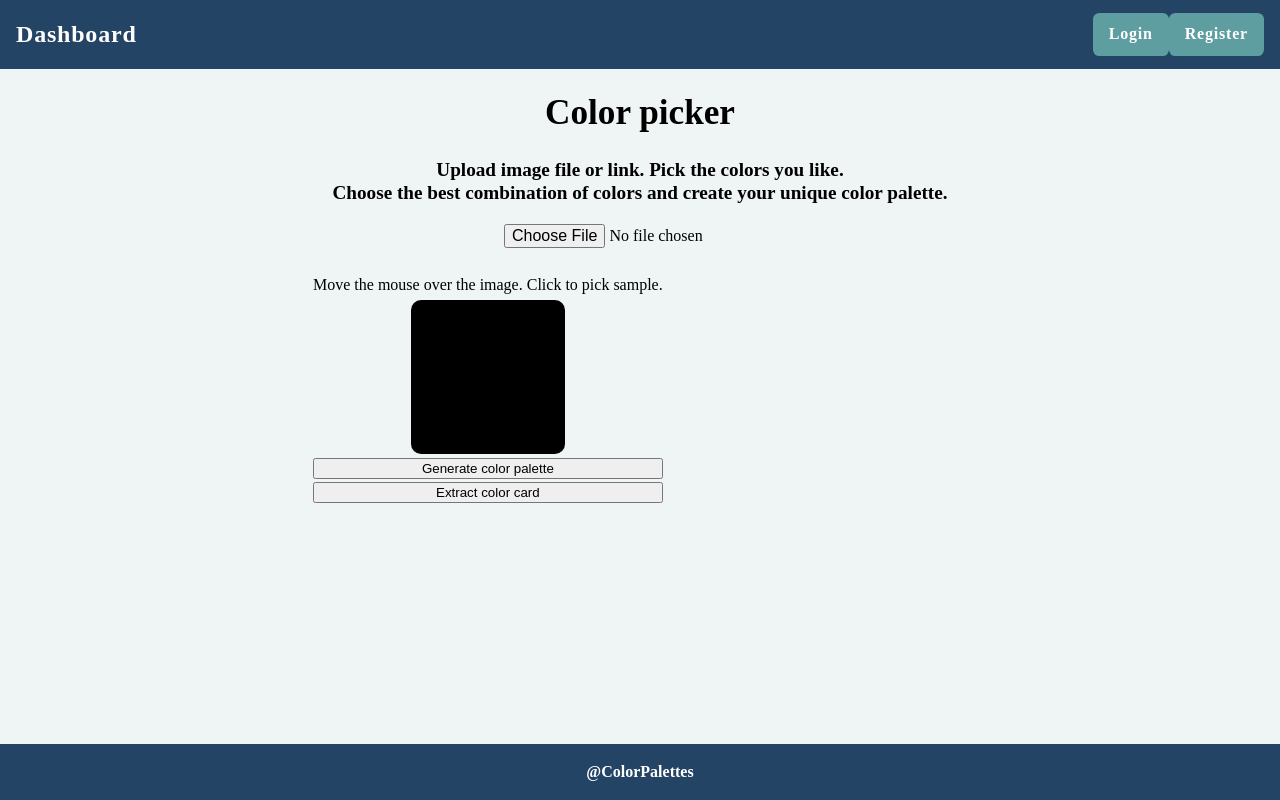
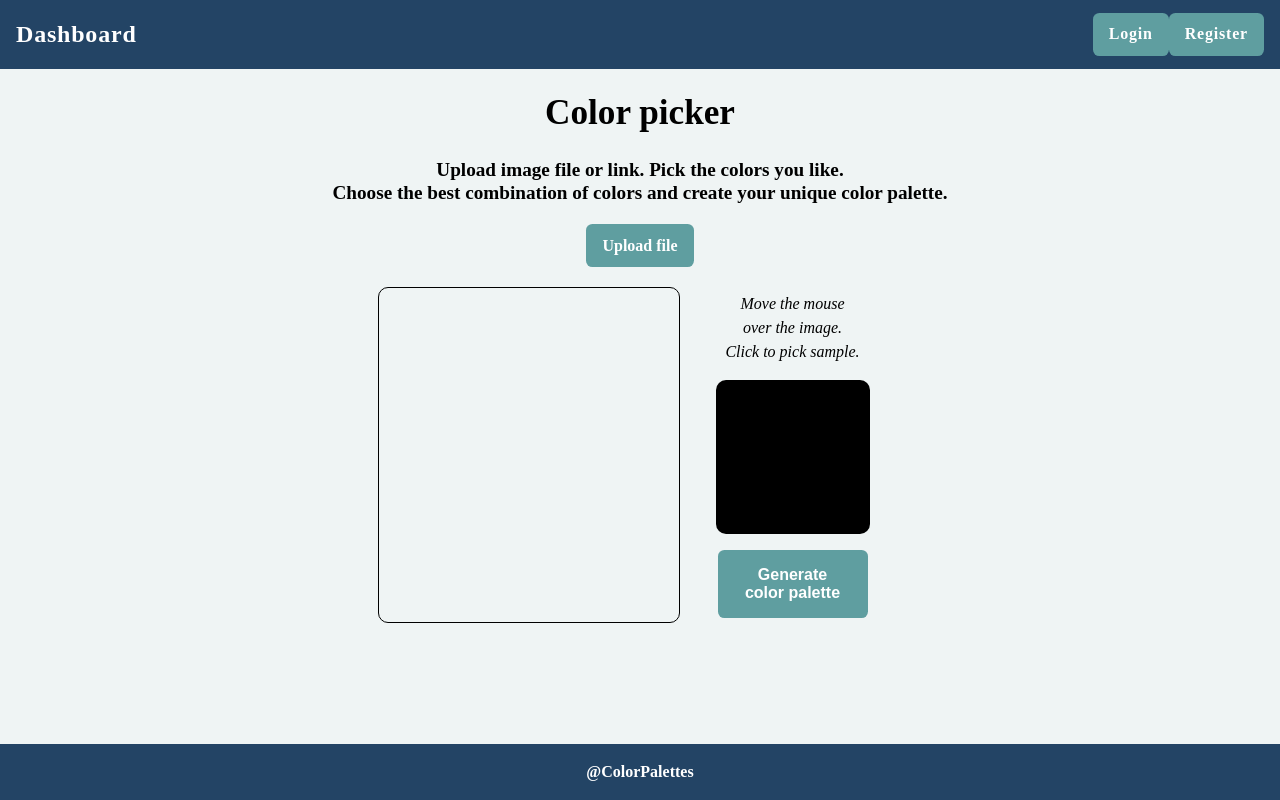
Before and after one commit to MiglenaPencheva/color-palettes-react, a React (Create React App) app: page /color-picker in a window 1280 px wide. Built offline with nearby package versions, Linux system fonts and the light colour scheme.

Commit message:
css updates

```diff
--- a/public/styles/colorPicker.css
+++ b/public/styles/colorPicker.css
@@ -13,9 +13,13 @@ h6 {
 }
 
 .file-input {
-    display: block;
     margin: 20px auto;
-    z-index: 1;
+}
+.file-input:hover {
+    cursor: pointer;
+}
+input[type="file"] {
+    display: none;
 }
 
 #image {
@@ -25,6 +29,8 @@ h6 {
 #pickerContainer {
     margin: 0 auto;
     display: flex;
+    justify-content: center;
+    width: 90vw;
 }
 
 #canvasSection {
@@ -36,7 +42,8 @@ h6 {
 }
 
 #myCanvas {
-    /* border-radius: 5px; */
+    border-radius: 10px;
+    border: 1px solid rgb(0, 0, 0);
 }
 
 #colors {
@@ -46,11 +53,9 @@ h6 {
     max-width: 800px;
     gap: 3px;
 }
-
 .draggable {
     cursor: move;
 }
-
 .dragging {
     opacity: .8;
 }
@@ -68,7 +73,6 @@ h6 {
     font-size: 0.5rem;
     /* background-color: attr('data-color'); */
 }
-
 .close-button {
     padding: 5px;
     width: 20px;
@@ -87,7 +91,6 @@ h6 {
     font-family: 'Syncopate';
     text-shadow: 1px 1px 1px rgb(255, 255, 255);
 }
-
 .close-button:hover {
     cursor: pointer;
     font-size: 1rem;
@@ -104,7 +107,6 @@ h6 {
     font-style: italic;
     text-shadow: 1px 1px 1px rgb(255, 255, 255);
 }
-
 .info:hover {
     cursor: pointer;
     font-size: 1.2rem;
@@ -112,17 +114,20 @@ h6 {
 
 .aside {
     padding: 5px 10px;
+    min-width: 200px;
     display: flex;
     flex-direction: column;
     justify-content: space-around;
+    align-items: center;
     text-align: center;
-    gap: 0.2rem;
+    gap: 1rem;
 }
-
 .instructions {
-    /* flex-wrap: wrap; */
+    width: 90%;
+    max-width: 200px;
+    margin: 0 auto;
+    font-style: italic;
 }
-
 .preview-box {
     margin: 0 auto;
     padding: 2px;
@@ -131,3 +136,7 @@ h6 {
     border-radius: 10px;
     font-size: 0.5rem;
 }
+.save-color-palette {
+    padding: 1rem 0;
+    width: 150px;
+}
--- a/src/components/ColorPickerPage/ColorPickerPage.js
+++ b/src/components/ColorPickerPage/ColorPickerPage.js
@@ -29,6 +29,8 @@ const ColorPickerPage = () => {
             const canvas = document.getElementById('myCanvas');
             const colors = document.getElementById('colors');
 
+            canvas.style.border = 'none';
+            canvas.style['border-radius'] = 0;
             let ratio = img.naturalWidth / img.naturalHeight;
 
             if (ratio > 1) {
@@ -118,13 +120,14 @@ const ColorPickerPage = () => {
                 Choose the best combination of colors
                 and create your unique color palette.</h6>
 
-            <input
-                className="file-input"
-                type="file"
-                name="myImage"
-                onChange={onFileUpload}
-                accept="image/jpeg, image/png, image/jpg"
-            />
+            <label className="button file-input">
+                <input
+                    type="file"
+                    onChange={onFileUpload}
+                    accept="image/jpeg, image/png, image/jpg"
+                />
+                Upload file
+            </label>
             <img id="image" src={src} alt="" />
 
             <section id="pickerContainer">
@@ -143,7 +146,9 @@ const ColorPickerPage = () => {
 
                 <aside className="aside">
                     <span className="instructions">
-                        Move the mouse over the image. Click to pick sample.
+                        Move the mouse
+                        <br /> over the image.
+                        <br /> Click to pick sample.
                     </span>
                     <span className="preview-box"
                         id="pixelColor"
@@ -167,8 +172,8 @@ const ColorPickerPage = () => {
                             onChange={(e) => { setDirection(e.target.value); }} />
                         <label>vertical</label>
                     </section> */}
-                    <button className="save-color-palette">Generate color palette</button>
-                    <button className="extract-color-card">Extract color card</button>
+                    <button className="button save-color-palette">Generate <br /> color palette</button>
+                    {/* <button className="button extract-color-card">Extract color card</button> */}
                 </aside>
 
             </section>
```
Also changed, not shown: public/styles/all.css.
